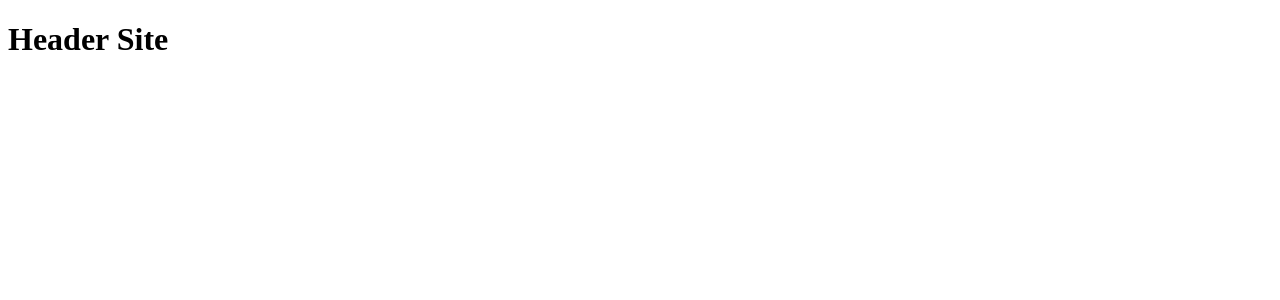
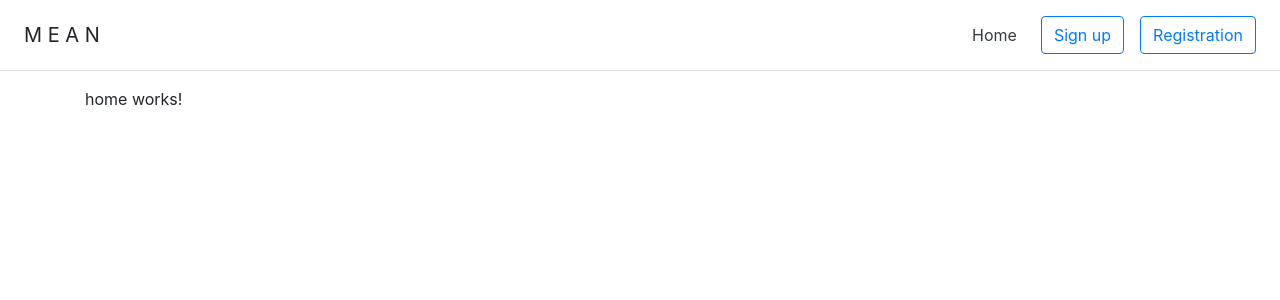
Before and after one commit to Rebiss/MEAN, an Angular app in the folder front-app/: page / in a window 1280 px wide. Shown: the top 300 px of the page. Built offline with nearby package versions, Linux system fonts and the light colour scheme.

Commit message:
add Header component & router/path

```diff
--- a/front-app/src/app/app.component.html
+++ b/front-app/src/app/app.component.html
@@ -1 +1,4 @@
 <app-header></app-header>
+<div class="container">
+  <router-outlet></router-outlet>
+</div>
--- a/front-app/src/app/app.module.ts
+++ b/front-app/src/app/app.module.ts
@@ -1,14 +1,22 @@
-import { BrowserModule } from '@angular/platform-browser';
-import { NgModule } from '@angular/core';
+import { BrowserModule } from "@angular/platform-browser";
+import { NgModule } from "@angular/core";
 
-import { AppRoutingModule } from './app-routing.module';
-import { AppComponent } from './app.component';
-import { HeaderComponent } from './header/header.component';
-import { RegComponent } from './reg/reg.component';
-import { AuthComponent } from './auth/auth.component';
-import { DashboardComponent } from './dashboard/dashboard.component';
-import { HomeComponent } from './home/home.component';
+import { AppRoutingModule } from "./app-routing.module";
+import { AppComponent } from "./app.component";
+import { HeaderComponent } from "./header/header.component";
+import { RegComponent } from "./reg/reg.component";
+import { AuthComponent } from "./auth/auth.component";
+import { DashboardComponent } from "./dashboard/dashboard.component";
+import { HomeComponent } from "./home/home.component";
 
+import { RouterModule, Routes } from "@angular/router";
+
+const appRout: Routes = [
+  { path: "", component: HomeComponent },
+  { path: "reg", component: RegComponent },
+  { path: "auth", component: AuthComponent },
+  { path: "dashboard", component: DashboardComponent }
+];
 @NgModule({
   declarations: [
     AppComponent,
@@ -18,11 +26,8 @@ import { HomeComponent } from './home/home.component';
     DashboardComponent,
     HomeComponent
   ],
-  imports: [
-    BrowserModule,
-    AppRoutingModule
-  ],
+  imports: [BrowserModule, AppRoutingModule, RouterModule.forRoot(appRout)],
   providers: [],
   bootstrap: [AppComponent]
 })
-export class AppModule { }
+export class AppModule {}
--- a/front-app/src/app/header/header.component.html
+++ b/front-app/src/app/header/header.component.html
@@ -1 +1,8 @@
-<h1>Header Site</h1>
+<div class="d-flex flex-column flex-md-row align-items-center p-3 px-md-4 mb-3 bg-white border-bottom box-shadow">
+  <h5 class="my-0 mr-md-auto font-weight-normal">M E A N</h5>
+  <nav class="my-2 my-md-0 mr-md-3">
+    <a class="p-2 text-dark" [routerLink]="['/']">Home</a>
+  </nav>
+  <a class="btn btn-outline-primary mr-3" [routerLink]="['/auth']">Sign up</a>
+  <a class="btn btn-outline-primary" [routerLink]="['/reg']">Registration</a>
+</div>
--- a/front-app/src/index.html
+++ b/front-app/src/index.html
@@ -7,6 +7,8 @@
   <base href="/">
   <meta name="viewport" content="width=device-width, initial-scale=1">
   <link rel="icon" type="image/x-icon" href="favicon.ico">
+  <link rel="stylesheet" href="https://maxcdn.bootstrapcdn.com/bootstrap/4.0.0/css/bootstrap.min.css"
+    integrity="sha384-Gn5384xqQ1aoWXA+058RXPxPg6fy4IWvTNh0E263XmFcJlSAwiGgFAW/dAiS6JXm" crossorigin="anonymous">
 </head>
 
 <body>
```
